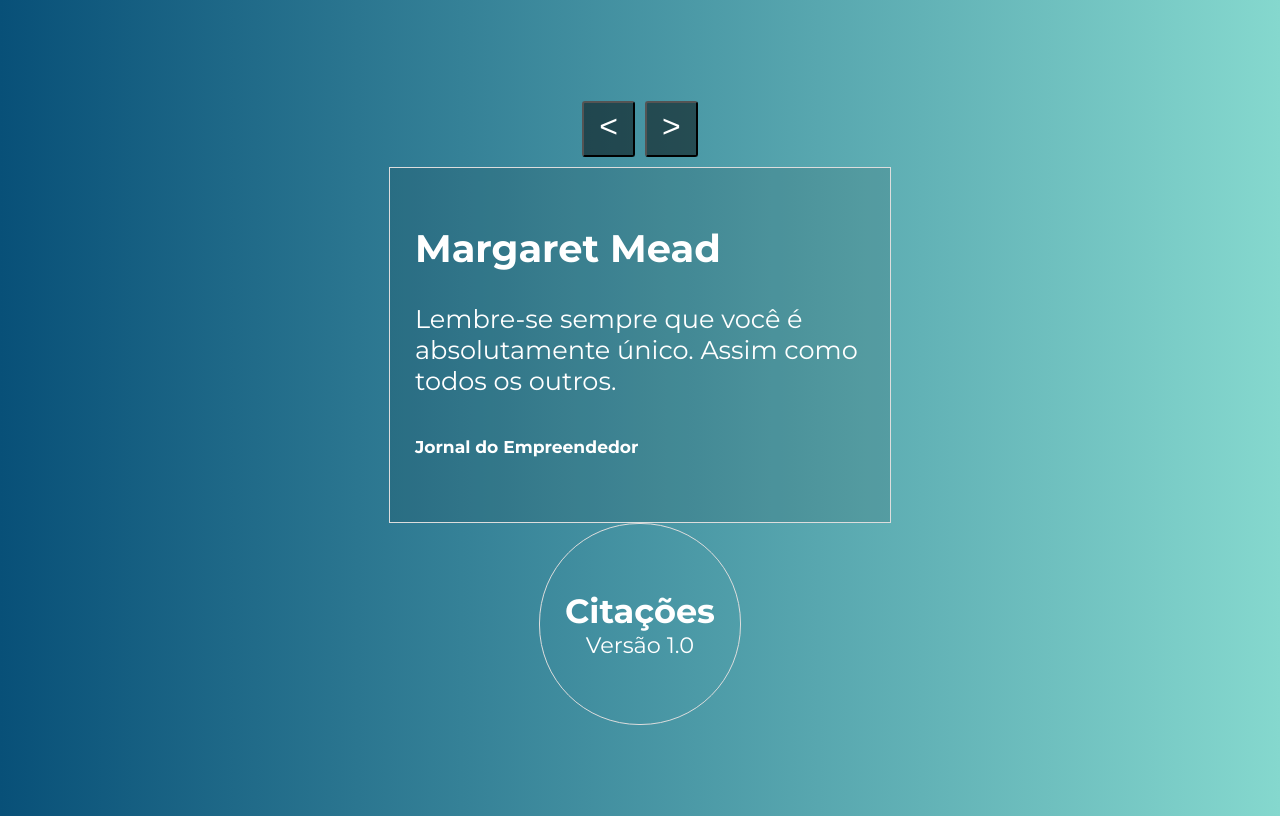
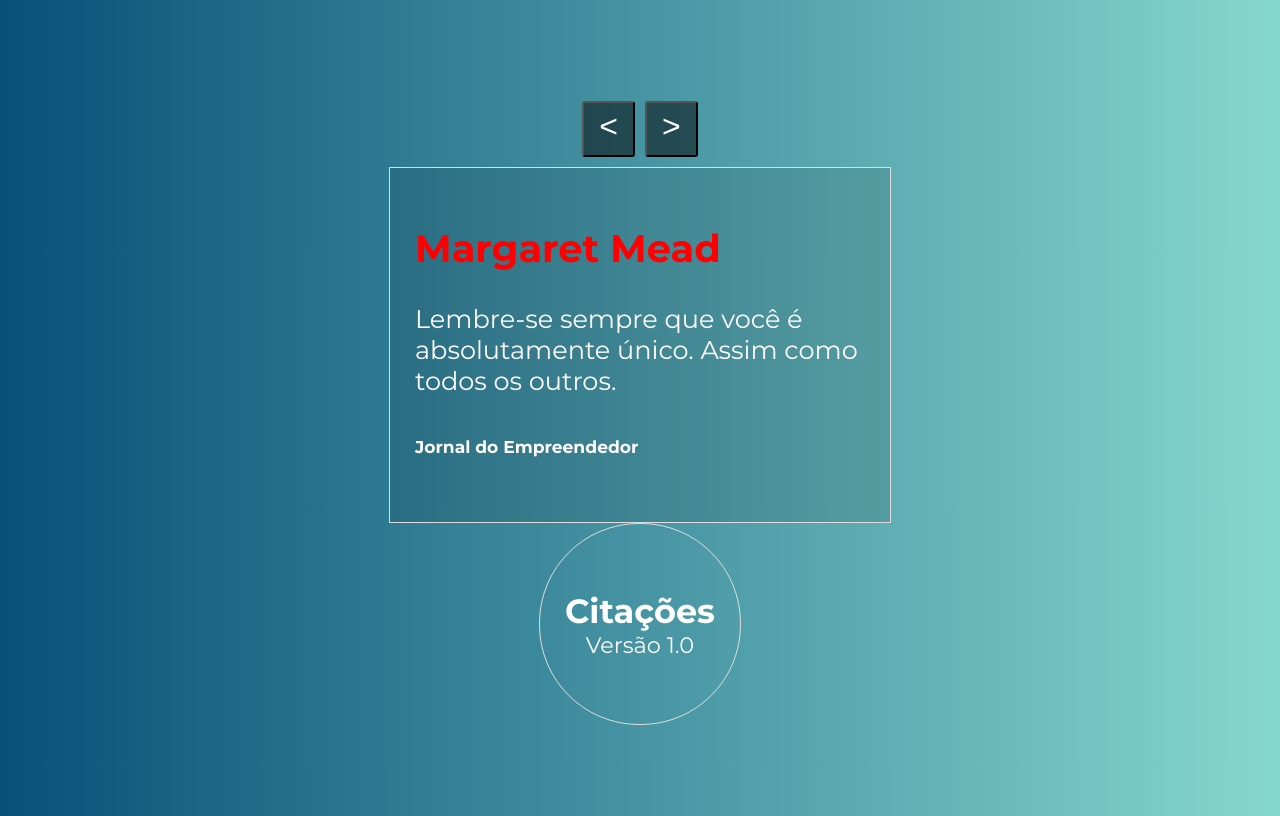
Before and after one commit to lmbaldi/curso-vue, a Vue app in the folder componentes-avancados/citacoes/: page / in a window 1280 px wide. Built offline with nearby package versions, Linux system fonts and the light colour scheme.

Commit message:
styling slot

```diff
--- a/componentes-avancados/citacoes/src/components/Citacoes.vue
+++ b/componentes-avancados/citacoes/src/components/Citacoes.vue
@@ -54,4 +54,9 @@ export default {
   flex-direction: column;
   align-items: center;
 }
+
+h2{
+    color:red;
+}
+
 </style>
```
